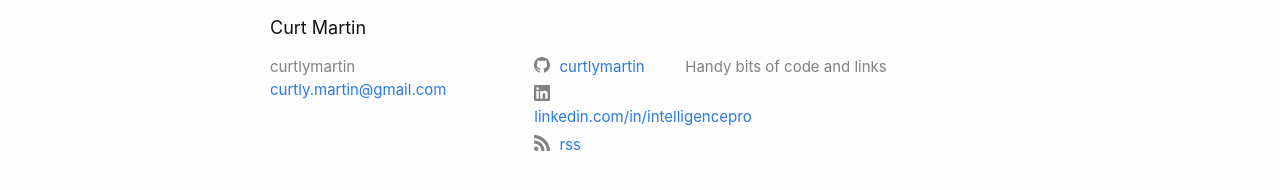
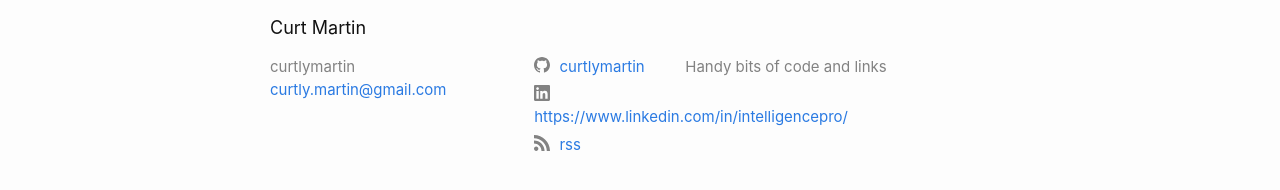
Before and after one commit to curtlymartin/curtlymartin.github.io, a Jekyll site: the page built from index.md, in a window 1280 px wide. Shown: the part 684-874 px from the top of the page. Built offline with Jekyll 4.4.1, drawn with Linux system fonts in a browser that asks for light colours; part of the change alters nothing that is shown.

Commit message:
Update _config.yml

```diff
--- a/_config.yml
+++ b/_config.yml
@@ -12,7 +12,7 @@ rss: rss
 # facebook_username: jekyll
 # flickr_username: jekyll
 # instagram_username: jekyll
-linkedin_username: linkedin.com/in/intelligencepro
+linkedin_username: https://www.linkedin.com/in/intelligencepro/
 # pinterest_username: jekyll
 # youtube_username: jekyll
 # googleplus_username: +jekyll
```
